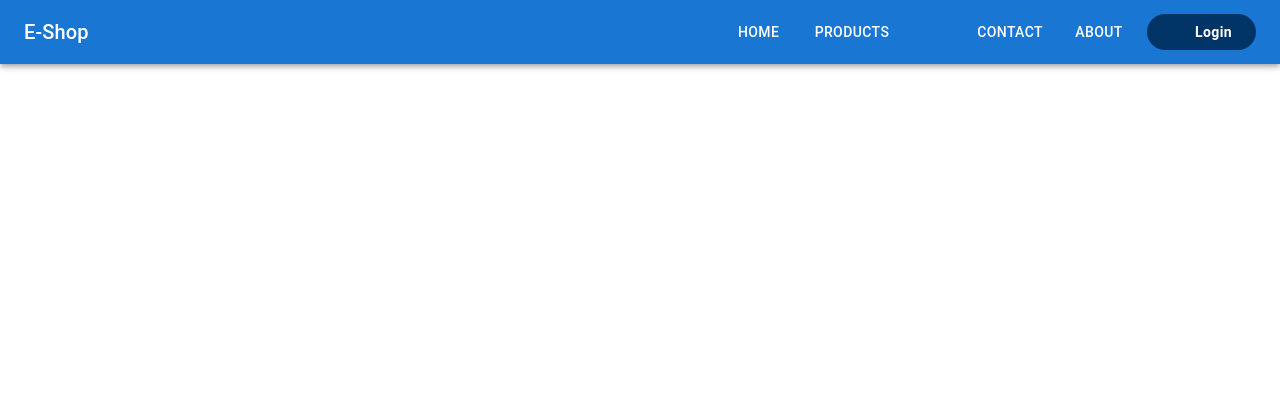
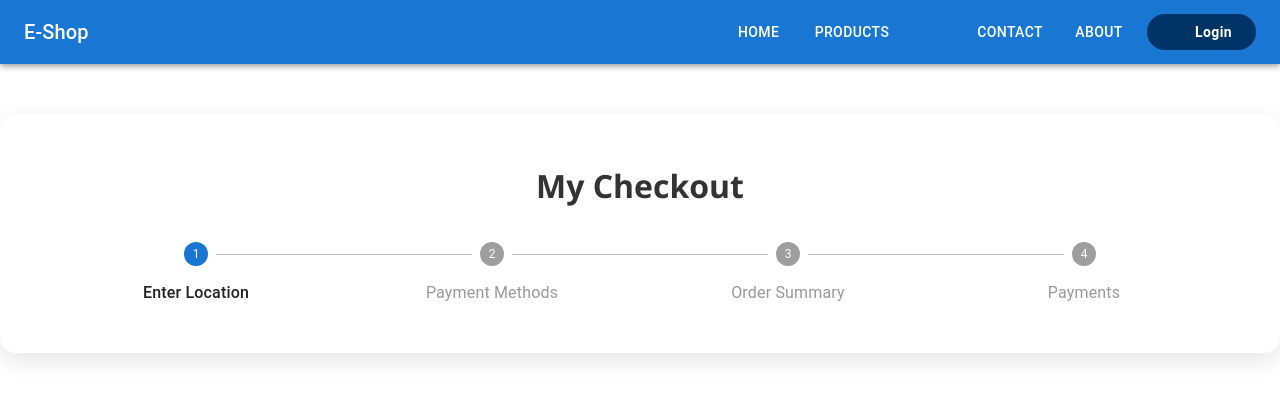
Before and after one commit to Coding-m/Ecommerce, a React (Vite) app: page /checkout in a window 1280 px wide. Shown: the top 400 px of the page. Built offline with nearby package versions, Linux system fonts and the light colour scheme; some icons are missing; a web font is replaced by a local one.

Commit message:
CheckOut and AddressInfo added

```diff
--- a/src/App.jsx
+++ b/src/App.jsx
@@ -6,6 +6,7 @@ import Navbar from "./components/Navbar";
 import Cart from "./cart/Cart";
 import { Toaster } from "react-hot-toast";
 import LogIn from "./login/LogIn";
+import CheckOut from "./components/checkout/CheckOut";
 import Register from "./Register/Register"
 import PrivateRoute from "./components/PrivateRoute";
 
@@ -23,6 +24,7 @@ const App = () => {
           <Route path="/cart" element={<Cart />} />
           <Route path="/login" element={<LogIn/>}/>
           <Route path="/register" element={<Register/>}/>
+          <Route path="/checkout" element={<CheckOut/>}/>
           <Route path="/" element={<PrivateRoute publicPage/>}/>
 
 
--- /dev/null
+++ b/src/components/checkout/AddressInfo.jsx
@@ -0,0 +1,9 @@
+import React from 'react'
+
+const AddressInfo = () => {
+  return (
+    <div>AddressInfo</div>
+  )
+}
+
+export default AddressInfo
--- /dev/null
+++ b/src/components/checkout/CheckOut.jsx
@@ -0,0 +1,60 @@
+import { Step, StepLabel, Stepper } from '@mui/material';
+import React, { useState } from 'react';
+
+const CheckOut = () => {
+  const [activeSteps, setActiveStep] = useState(0);
+
+  const steps = [
+    "Enter Location",
+    "Payment Methods",
+    "Order Summary",
+    "Payments",
+  ];
+
+  return (
+    <div style={styles.container}>
+      <h2 style={styles.heading}> My Checkout</h2>
+      <Stepper activeStep={activeSteps} alternativeLabel style={styles.stepper}>
+        {steps.map((label, index) => (
+          <Step key={index}>
+            <StepLabel
+              sx={{
+                '& .MuiStepLabel-label': {
+                  fontSize: '1rem',
+                  color: activeSteps === index ? '#1976d2' : '#999',
+                  fontWeight: activeSteps === index ? 'bold' : 'normal',
+                },
+              }}
+            >
+              {label}
+            </StepLabel>
+          </Step>
+        ))}
+      </Stepper>
+    </div>
+  );
+};
+
+const styles = {
+  container: {
+    padding: '3rem',
+    maxWidth: '1500px',
+    margin: '50px auto',
+    backgroundColor: '#ffffff',
+    borderRadius: '16px',
+    boxShadow: '0 8px 24px rgba(0, 0, 0, 0.1)',
+    fontFamily: 'Segoe UI, sans-serif',
+  },
+  heading: {
+    textAlign: 'center',
+    color: '#333',
+    marginBottom: '2rem',
+    fontSize: '2rem',
+    fontWeight: 600,
+  },
+  stepper: {
+    backgroundColor: 'transparent',
+  },
+};
+
+export default CheckOut;
```
